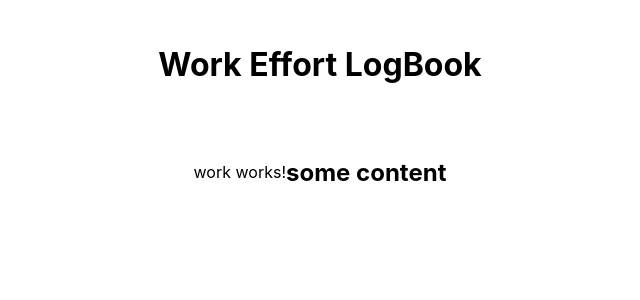
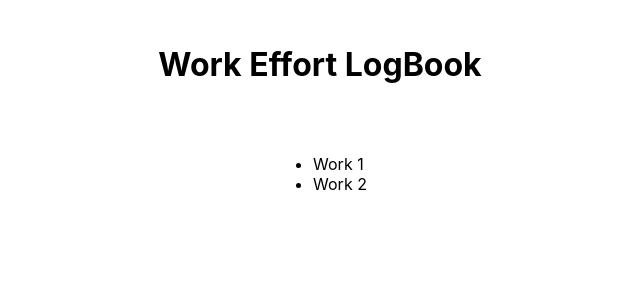
Before and after one commit to thomasandre84/work-effort-logbook, an Angular app in the folder ui/: page / in a window 1280 px wide. Shown: the top 300 px of the page, without its empty margins (320-960 px from the left). Built offline with nearby package versions, Linux system fonts and the light colour scheme.

Commit message:
output worklist

```diff
--- a/ui/src/app/app.component.html
+++ b/ui/src/app/app.component.html
@@ -1,8 +1,13 @@
 <app-header />
 
 <main class="main">
-  <app-work />
-  <h2>some content</h2>
+  <ul>
+  @for (work of works; track work.id) {
+    <li>
+      <app-work [work]="work"></app-work>
+    </li>
+  }
+  </ul>
 </main>
 
 <router-outlet />
--- a/ui/src/app/work.service.ts
+++ b/ui/src/app/work.service.ts
@@ -1,11 +1,25 @@
 import {Injectable} from "@angular/core";
+
+import {type work} from "./work.model";
 
 @Injectable({providedIn: 'root'})
 export class WorkService {
-  workList = [
+  workList: work[] = [
     {id: '1', name: 'Work 1', status: 'In Progress'},
     {id: '2', name: 'Work 2', status: 'In Progress'},
   ]
+
+  constructor() {
+    let works = localStorage.getItem('works');
+    if (works !== null) {
+      this.workList = JSON.parse(works);
+    }
+  }
+
+  addWork(work: work) {
+    this.workList.push(work);
+    localStorage.setItem('works', JSON.stringify(this.workList));
+  }
 
   get works() {
     return this.workList;
--- a/ui/src/app/work/work.component.html
+++ b/ui/src/app/work/work.component.html
@@ -1 +1 @@
-<p>work works!</p>
+<span>{{ work().name }}</span>
--- a/ui/src/app/work/work.component.ts
+++ b/ui/src/app/work/work.component.ts
@@ -1,4 +1,6 @@
-import { Component } from '@angular/core';
+import {Component, computed, input} from '@angular/core';
+
+import {type work} from "../work.model";
 
 @Component({
   selector: 'app-work',
@@ -8,5 +10,5 @@ import { Component } from '@angular/core';
   styleUrl: './work.component.scss'
 })
 export class WorkComponent {
-
+  work = input.required<work>();
 }
```
